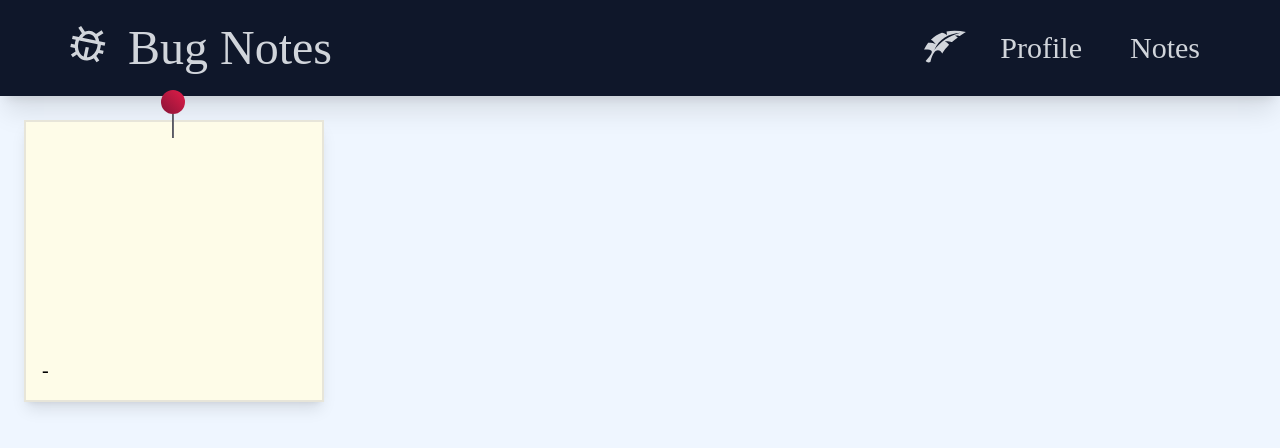
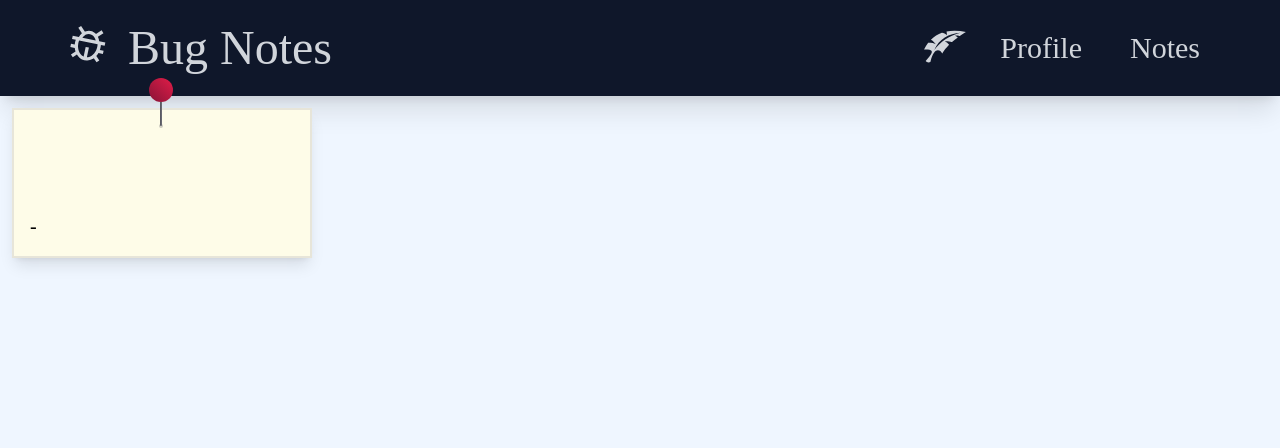
Before and after one commit to personeusw18/BugNotes, a React (Vite) app: page / in a window 1280 px wide. Both pictures are taken after a click on the icon 944 px from the left and 46 px from the top of the page. Shown: the top 448 px of the page. Built offline with nearby package versions, Linux system fonts and the light colour scheme; a web font is replaced by a local one.

Commit message:
Limits Note Placement & Dynamic Text Areas

```diff
--- a/src/App.tsx
+++ b/src/App.tsx
@@ -17,8 +17,7 @@ function App() {
   }
 
   return (
-    <div>
-
+    <>
       <NavBar>
         <ul id="icon-title" className="flex flex-row gap-8">
           <BiBug className="text-gray-300 mt-2 lg:mt-3 scale-[2] lg:scale-[2.5] rotate-12 hover:text-gray-400 hover:cursor-pointer"/>
@@ -32,9 +31,9 @@ function App() {
         </ul>
       </NavBar>
 
-      <div id="page-content" className="m-0 p-0 box-border">
+      <div id="page-content" className="m-0 p-0 box-border h-full flex-1">
         <Route path="/">
-          <div className='absolute'>
+          <div>
             <NotesWindow notes={notesArray}/>
           </div>
         </Route>
@@ -43,7 +42,7 @@ function App() {
       </div>
 
       <Footer />
-    </div>
+    </>
   )
 }
 
--- a/src/components/NoteContainer.tsx
+++ b/src/components/NoteContainer.tsx
@@ -10,16 +10,19 @@ export interface Note{
 interface NotePropTypes {
   note: Note;
   editable?: boolean;
+  active?: boolean;
 }
 
 export function NoteContainer (props: NotePropTypes) {
 
   const [noteMessage, setNoteMessage] = useState(props.note.message);
   const [noteName, setNoteName] = useState(props.note.name);
+  const [noteMessageHeight, setNoteMessageHeight] = useState(0);
 
 
   const handleMessageChange = (e: ChangeEvent<HTMLTextAreaElement>)=> {
     setNoteMessage(e.target.value)
+    setNoteMessageHeight(e.target.scrollHeight)
   }
 
   const handleMessageNote = (e: ChangeEvent<HTMLInputElement>) => {
@@ -27,20 +30,23 @@ export function NoteContainer (props: NotePropTypes) {
   }
 
   return (
-    <Draggable>
-      <div className="bg-yellow-50 text-xl w-[300px] min-h-[150px] h-fit font-cursive m-6 mb-0 p-4
-          flex flex-col shadow-lg justify-between border-zinc-400 border-opacity-25 border-2"
+    <Draggable bounds={"parent"}>
+      <div className="bg-yellow-50 text-xl w-[300px] min-h-[150px] h-fit font-cursive p-4
+          flex flex-col shadow-lg justify-between border-zinc-400 border-opacity-25 m-3 border-2 absolute"
       >
-        <div id="pin" className="bg-transparent">
+        <div id="pin">
           <div className="absolute left-[calc(50%-13px)] -top-8 w-6 h-6 rounded-full bg-gradient-to-tr from-rose-900 to-rose-600 outline-1 outline-zinc-800"/>
-          <div className="absolute left-[calc(50%-2px)] w-0.5 h-6 -top-2 bg-gradient-to-r from-zinc-600 to-zinc-500"/>
+          <div className="absolute left-[calc(50%-3px)] top-[13.5px] w-1 h-1 rounded-full opacity-25 bg-zinc-700 outline-zinc-800"/>
+          <div className="absolute left-[calc(50%-2px)] w-0.5 h-6 -top-2 bg-gradient-to-r from-zinc-600 to-zinc-500 rounded-b-full"/>
+
         </div>
 
         <textarea
           onChange={handleMessageChange}
           spellCheck={false}
+          style={{height: noteMessageHeight}}
           className="bg-yellow-50 text-zinc-900 placeholder-zinc-900 focus:outline-none
-            focus:border-zinc-400 focus:outline-dashed focus:outline-2 focus:outline-zinc-300 h-[210px] resize-none"
+            focus:border-zinc-400 focus:outline-dashed focus:outline-2 focus:outline-zinc-300 min-h-[28px] resize-none"
           value={noteMessage}/>
 
         <div id="name-div" className="flex w-fit pt-2">
--- a/src/components/NotesWindow.tsx
+++ b/src/components/NotesWindow.tsx
@@ -8,7 +8,7 @@ interface NotesWindowPropTypes {
 export function NotesWindow (props: NotesWindowPropTypes) {
 
   return (
-    <div>
+    <div className='relative h-full'>
       { props.notes.map(note => (
         <NoteContainer note={note}/>
       ))}
--- a/src/global.css
+++ b/src/global.css
@@ -6,3 +6,9 @@ html, body {
   height: 100vh;
   overflow: hidden;
 }
+
+#root {
+  display: flex;
+  flex-direction: column;
+  height: 100%;
+}
```
